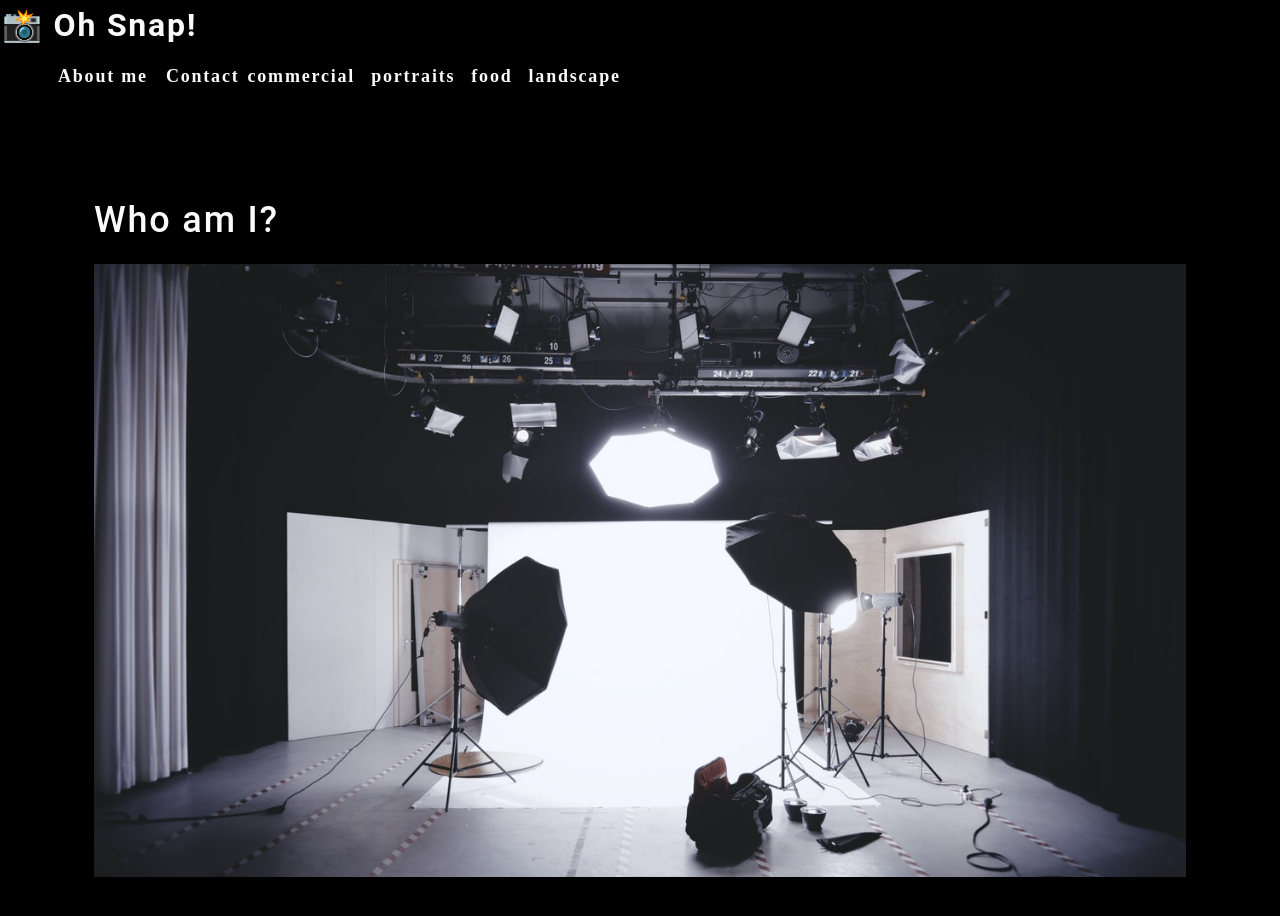
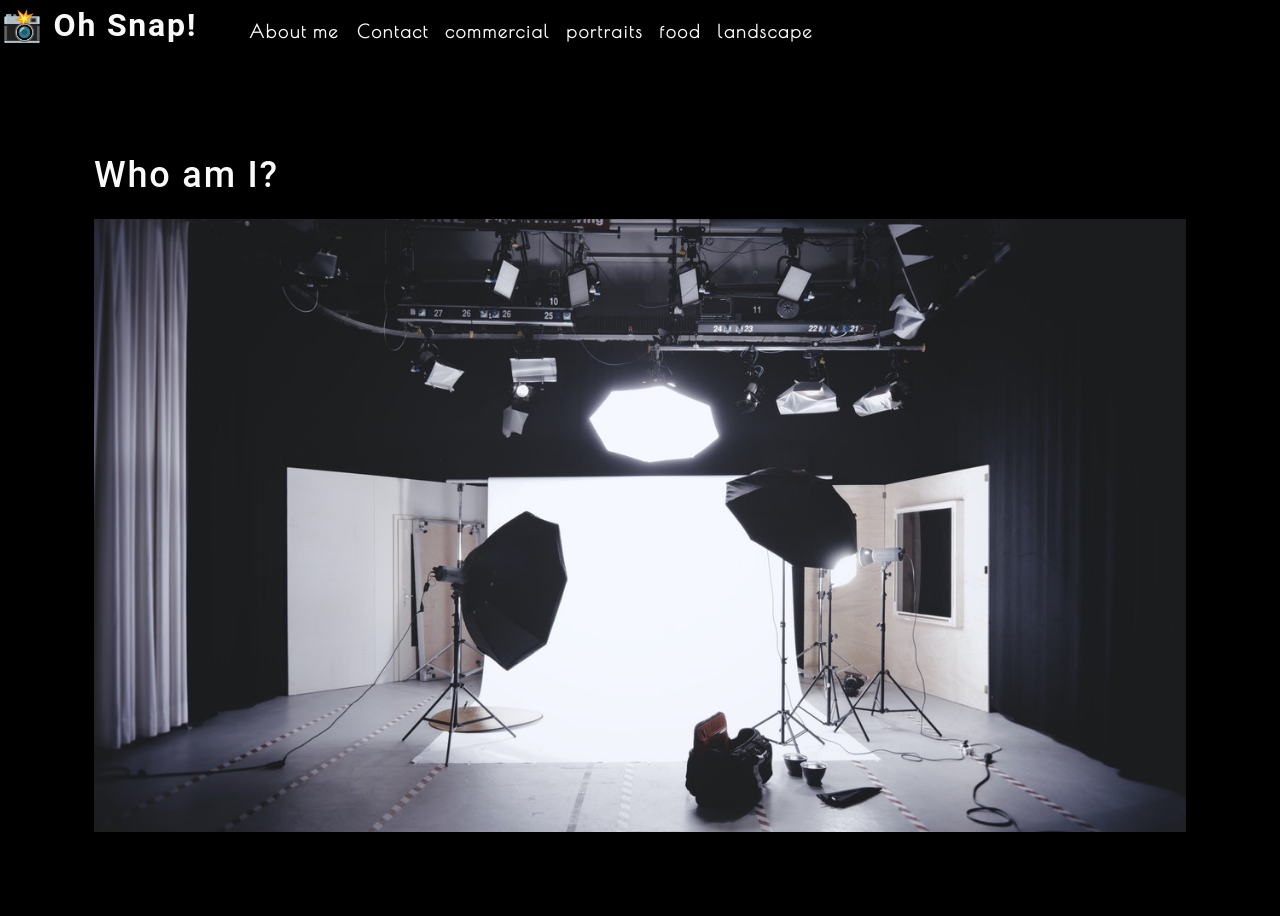
Before and after one commit to Dannymont94/photo-port, a React (Create React App) app: page / in a window 1280 px wide. Shown: the top 916 px of the page. Built offline with nearby package versions, Linux system fonts and the light colour scheme.

Commit message:
styling changes for nav bar

```diff
--- a/public/index.html
+++ b/public/index.html
@@ -25,6 +25,7 @@
       Learn how to configure a non-root public URL by running `npm run build`.
     -->
     <title>React App</title>
+    <link href="https://fonts.googleapis.com/css2?family=Poiret+One&display=swap" rel="stylesheet">
   </head>
   <body>
     <noscript>You need to enable JavaScript to run this app.</noscript>
--- a/src/components/Nav/index.js
+++ b/src/components/Nav/index.js
@@ -25,7 +25,7 @@ function Nav() {
   }
 
   return (
-    <header>
+    <header className="flex-row">
       <h2>
         <a href="/">
           <span role="img" aria-label="camera"> 📸</span> Oh Snap!
@@ -33,12 +33,12 @@ function Nav() {
       </h2>
       <nav>
         <ul className="flex-row">
-          <li className="mx-2">
+          <li className="mx-1">
             <a href="#about">
               About me
             </a>
           </li>
-          <li>
+          <li className="mx-1">
             <span>Contact</span>
           </li>
           {categories.map((category) => (
```
